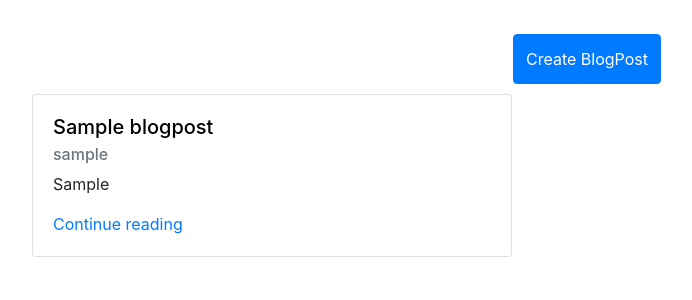
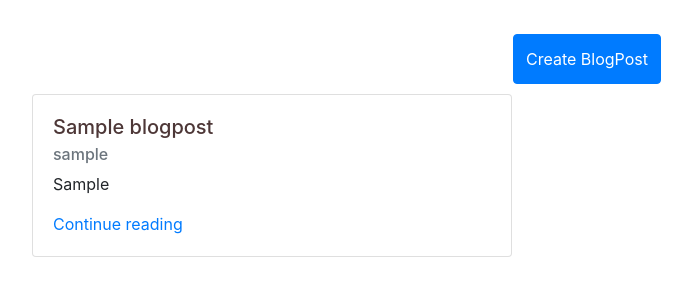
Before and after one commit to ange123ux/neighbourhood, a Django app: page /blog in a window 1280 px wide. Shown: the part 92-392 px from the top of the page, without its empty margins (53-745 px from the left). Run offline with Django 3.2, Linux system fonts and the light colour scheme; a user stored in the database is signed in; tables that the repository leaves empty hold one stand-in row (values such as "Sample post"); some libraries are stand-ins or nearby versions.

Commit message:
Fixed colours

```diff
--- a/hood/templates/blog.html
+++ b/hood/templates/blog.html
@@ -20,10 +20,10 @@
   <div class="col-md-6">
   <div class="card" style="width: 30rem;margin-top:10px;">
   <div class="card-body">
-    <a href="/view/blog/{{blog.id}}" style="color:black;text-decoration:none;margin:auto;">
+    <a href="/view/blog/{{blog.id}}" style="color:rgb(77, 55, 55);text-decoration:none;margin:auto;">
       <h5 class="card-title">{{blog.title}}</h5>
     </a>
-    <a href="/user/{{blog.username}}" style="color:black;text-decoration:none;margin:auto;">
+    <a href="/user/{{blog.username}}" style="color:rgb(70, 52, 52);text-decoration:none;margin:auto;">
       <h6 class="card-subtitle mb-2 text-muted">{{blog.username}}</h6>
     </a>
     <p class="card-text">{{blog.post|truncatechars:150 | safe}}</p>
```
